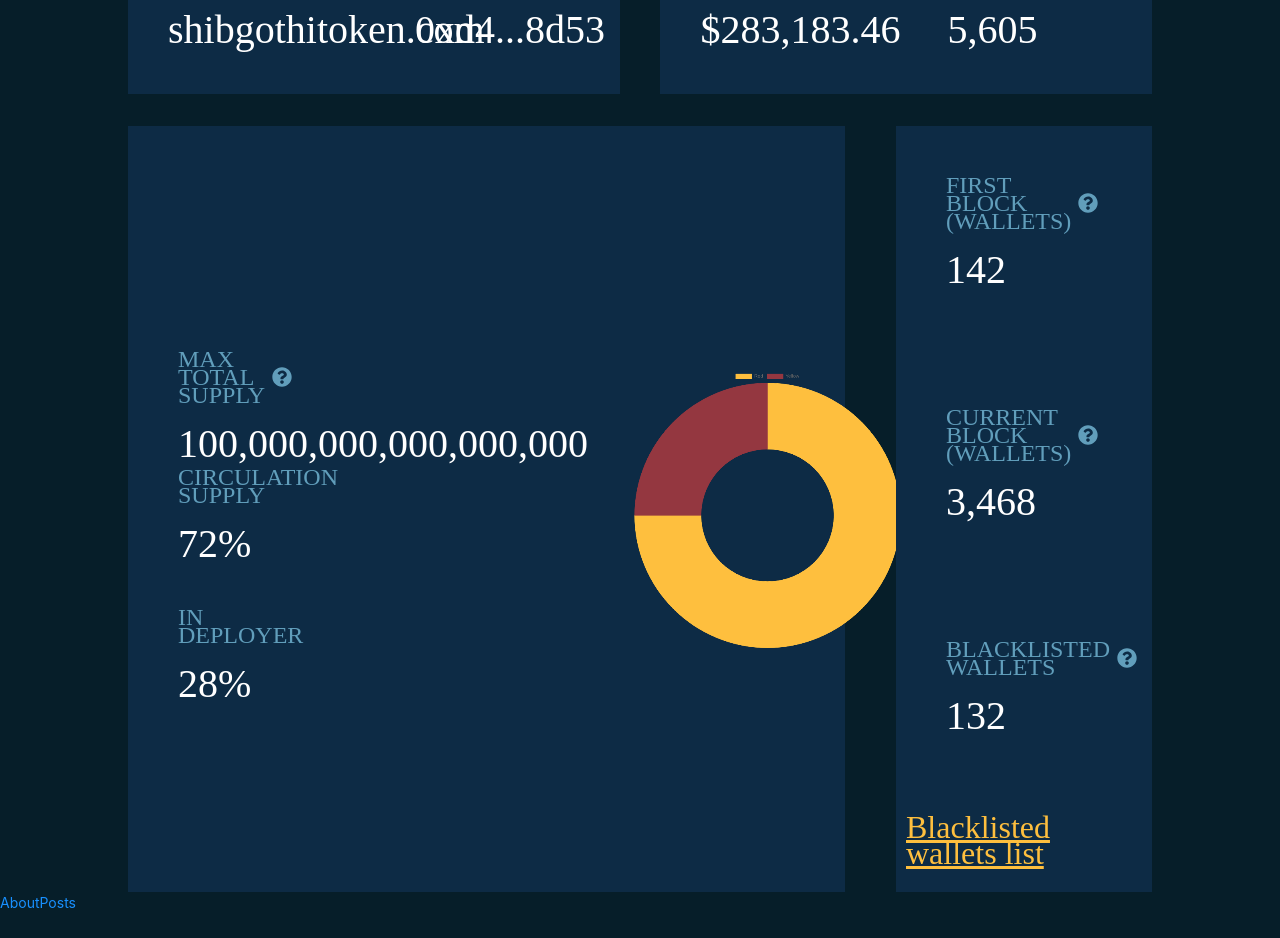
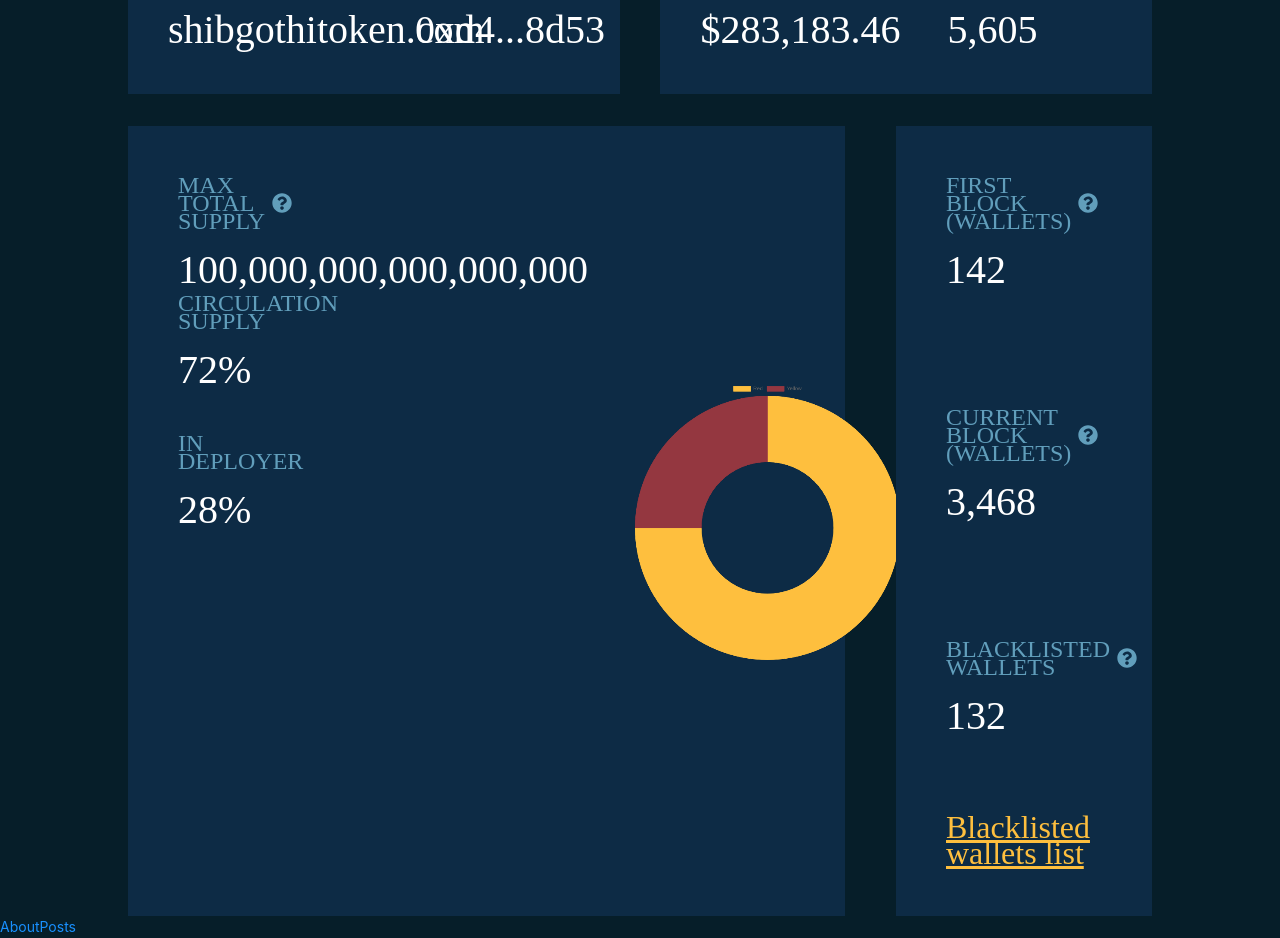
Before and after one commit to TukhtayevaRoziya/test_project, a Next.js app: page / in a window 1280 px wide. Shown: the part 740-1678 px from the top of the page. Before the commit the page ends 1654 px from the top, so only its background shows below. Built offline with nearby package versions, Linux system fonts and the light colour scheme.

Commit message:
chart block

```diff
--- a/components/analytics/Analytics.module.css
+++ b/components/analytics/Analytics.module.css
@@ -50,6 +50,7 @@
   padding: 40px;
   background: #0d2b45;
 }
+
 
 .analytics__body__block__box__titles {
   width: 100%;
--- a/components/analytics/chart/Chart.module.css
+++ b/components/analytics/chart/Chart.module.css
@@ -2,8 +2,8 @@
   width: 70% !important;
   margin-top: 2rem;
   display: flex;
-  align-items: center;
   justify-content: space-between;
+  align-items: flex-start;
 }
 
 .analytics__body__block__diagramma_box span{
@@ -13,7 +13,8 @@
 
 .analytics__body__block__diagramma_box canvas{
   width: 40% !important;
-  height: auto !important
+  height: auto !important;
+  margin: auto 3rem auto 0;
 }
 
 .analytics__body__block__diagramma_box__text_block{
@@ -96,14 +97,10 @@ font-style: normal;
 font-weight: 400;
 font-size: 32px;
 line-height: 26px;
-/* identical to box height, or 81% */
-
 text-decoration-line: underline;
-
-/* yellow */
-
 color: #FEBF3E;
-
+  margin-left: 40px;
+  margin-bottom: 40px;
 }
 
 .analytics__body__block__box {
--- a/styles/globals.css
+++ b/styles/globals.css
@@ -25,3 +25,17 @@ body{
     background: #848C93 !important;
 
 }
+
+.Chart_analytics__body__block__diagramma_box__text_block__6x8br .Analytics_analytics__body__block__box__mRd9R{
+    padding-bottom: 0 !important;
+    padding-top: 0  !important
+}
+
+.Chart_analytics__body__block__diagramma_box__text_block__6x8br .Analytics_analytics__body__block__box__mRd9R:first-child{
+    padding-top: 40px !important
+}
+
+.Chart_analytics__body__block__diagramma_box__text_block__6x8br .Analytics_analytics__body__block__box__mRd9R,
+.Chart_analytics__body__block__diagramma_box__text_block__6x8br .Analytics_analytics__body__block__box__mRd9R div:first-child {
+    width:100% !important
+}
```
